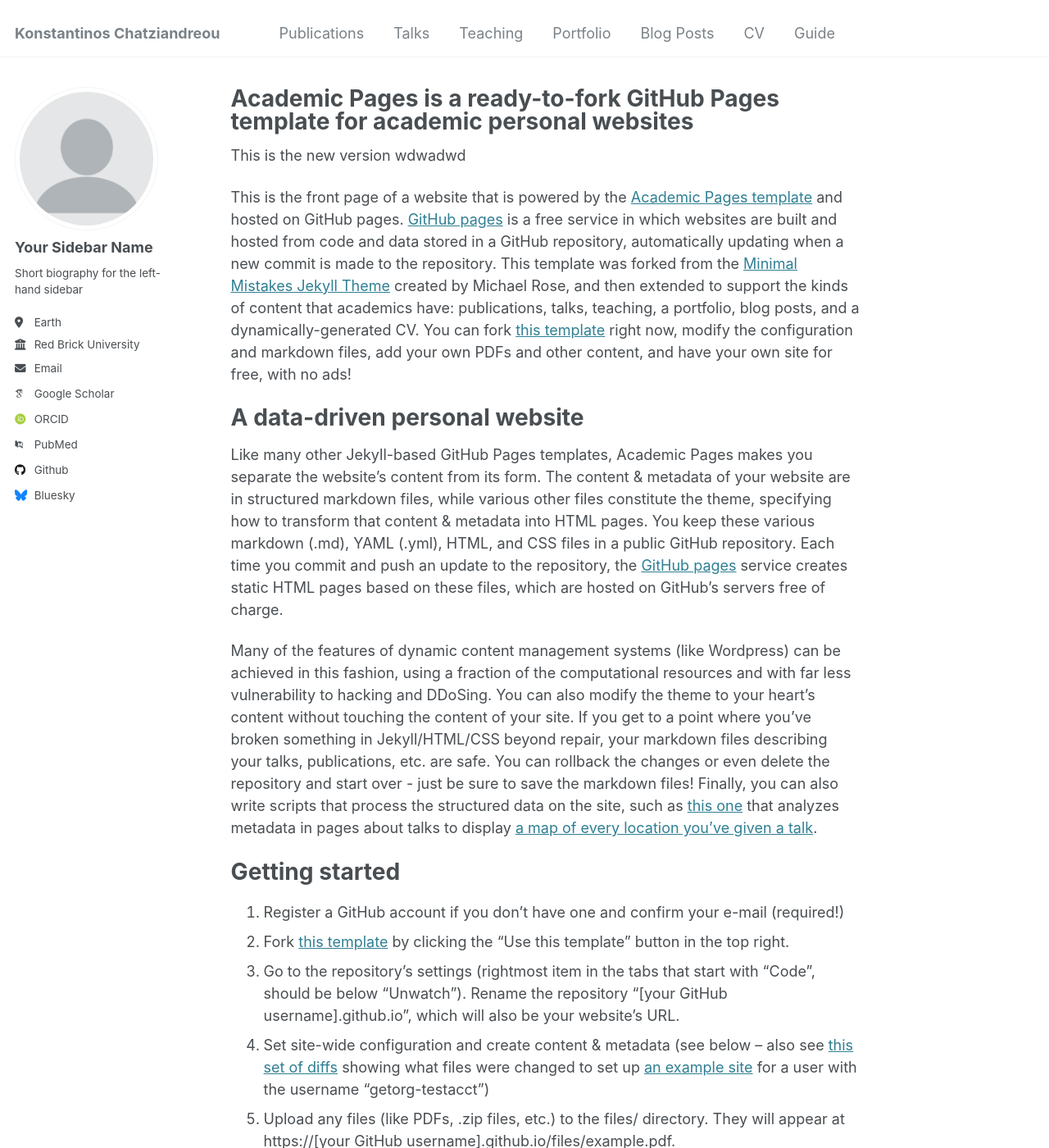
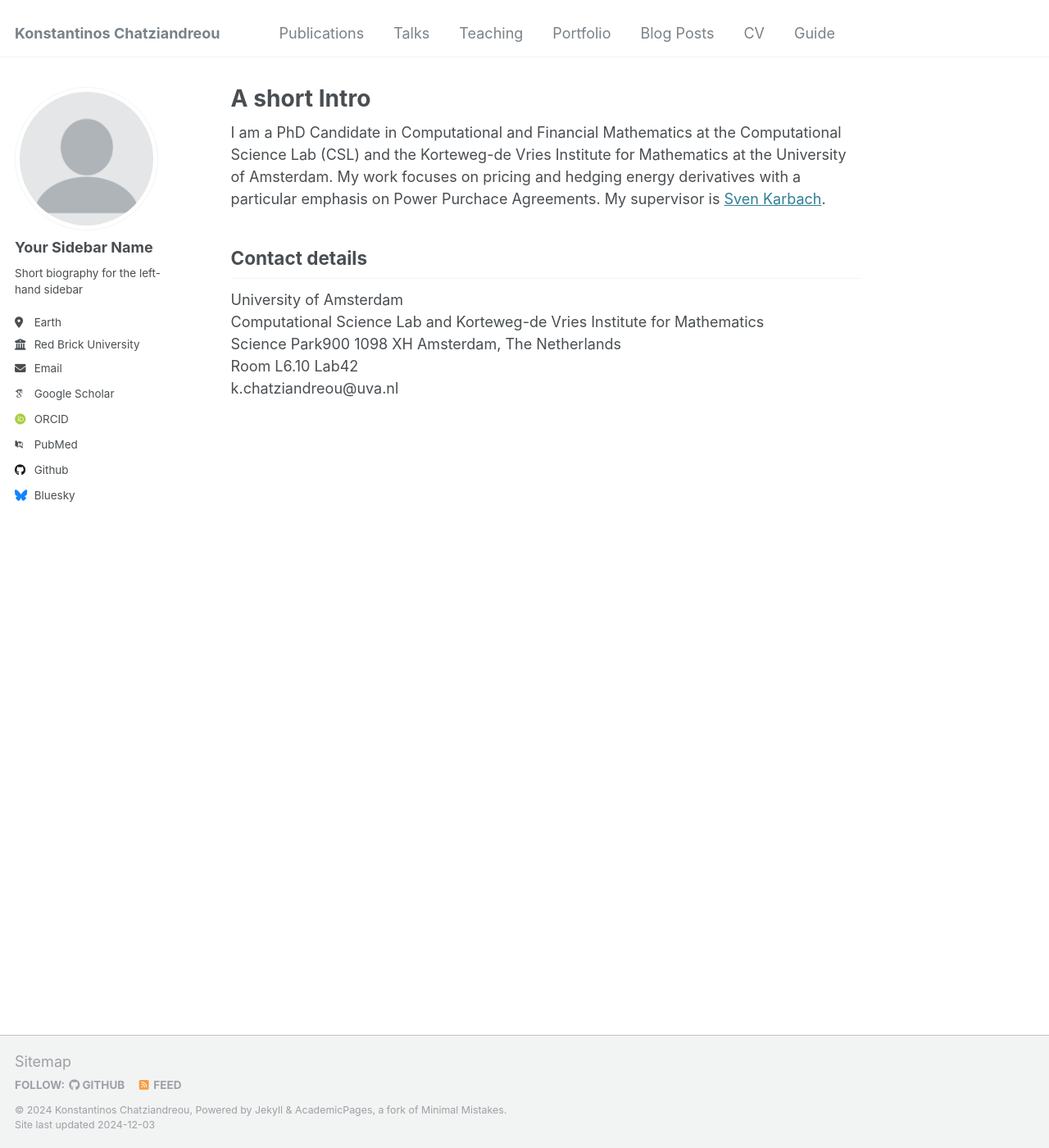
Before and after one commit to kkostashatz/kkostashatz.github.io, a Jekyll site: the page built from _pages/about.md, in a window 1280 px wide and 1400 px high. Shown: the whole window at 82% size. Built offline with Jekyll 4.4.1, drawn with Linux system fonts in a browser that asks for light colours; some web fonts are replaced; some of the changed text lies outside the part shown.

Commit message:
Initial commit

```diff
--- a/_pages/about.md
+++ b/_pages/about.md
@@ -1,6 +1,6 @@
 ---
 permalink: /
-title: "Academic Pages is a ready-to-fork GitHub Pages template for academic personal websites"
+title: "A short Intro"
 author_profile: true
 redirect_from:
   - /about/
@@ -8,9 +8,19 @@ redirect_from:
 ---
 
 
-This is the new version wdwadwd
+I am a PhD Candidate in Computational and Financial Mathematics at the Computational Science Lab (CSL) and the Korteweg-de Vries Institute for Mathematics at the University of Amsterdam. My work focuses on pricing and hedging energy derivatives with a particular emphasis on Power Purchace Agreements. My supervisor is [Sven Karbach](https://sven-karbach.de/).
 
-This is the front page of a website that is powered by the [Academic Pages template](https://github.com/academicpages/academicpages.github.io) and hosted on GitHub pages. [GitHub pages](https://pages.github.com) is a free service in which websites are built and hosted from code and data stored in a GitHub repository, automatically updating when a new commit is made to the repository. This template was forked from the [Minimal Mistakes Jekyll Theme](https://mmistakes.github.io/minimal-mistakes/) created by Michael Rose, and then extended to support the kinds of content that academics have: publications, talks, teaching, a portfolio, blog posts, and a dynamically-generated CV. You can fork [this template](https://github.com/academicpages/academicpages.github.io) right now, modify the configuration and markdown files, add your own PDFs and other content, and have your own site for free, with no ads!
+## Contact details
+University of Amsterdam \
+Computational Science Lab and Korteweg-de Vries Institute for Mathematics\
+Science Park900 1098 XH Amsterdam, The Netherlands \
+Room L6.10 Lab42 \
+k.chatziandreou@uva.nl
+
+
+
+
+<!-- This is the front page of a website that is powered by the [Academic Pages template](https://github.com/academicpages/academicpages.github.io) and hosted on GitHub pages. [GitHub pages](https://pages.github.com) is a free service in which websites are built and hosted from code and data stored in a GitHub repository, automatically updating when a new commit is made to the repository. This template was forked from the [Minimal Mistakes Jekyll Theme](https://mmistakes.github.io/minimal-mistakes/) created by Michael Rose, and then extended to support the kinds of content that academics have: publications, talks, teaching, a portfolio, blog posts, and a dynamically-generated CV. You can fork [this template](https://github.com/academicpages/academicpages.github.io) right now, modify the configuration and markdown files, add your own PDFs and other content, and have your own site for free, with no ads!
 
 A data-driven personal website
 ======
@@ -49,4 +59,4 @@ Example: editing a markdown file for a talk
 
 For more info
 ------
-More info about configuring Academic Pages can be found in [the guide](https://academicpages.github.io/markdown/), the [growing wiki](https://github.com/academicpages/academicpages.github.io/wiki), and you can always [ask a question on GitHub](https://github.com/academicpages/academicpages.github.io/discussions). The [guides for the Minimal Mistakes theme](https://mmistakes.github.io/minimal-mistakes/docs/configuration/) (which this theme was forked from) might also be helpful.
+More info about configuring Academic Pages can be found in [the guide](https://academicpages.github.io/markdown/), the [growing wiki](https://github.com/academicpages/academicpages.github.io/wiki), and you can always [ask a question on GitHub](https://github.com/academicpages/academicpages.github.io/discussions). The [guides for the Minimal Mistakes theme](https://mmistakes.github.io/minimal-mistakes/docs/configuration/) (which this theme was forked from) might also be helpful. -->
```
